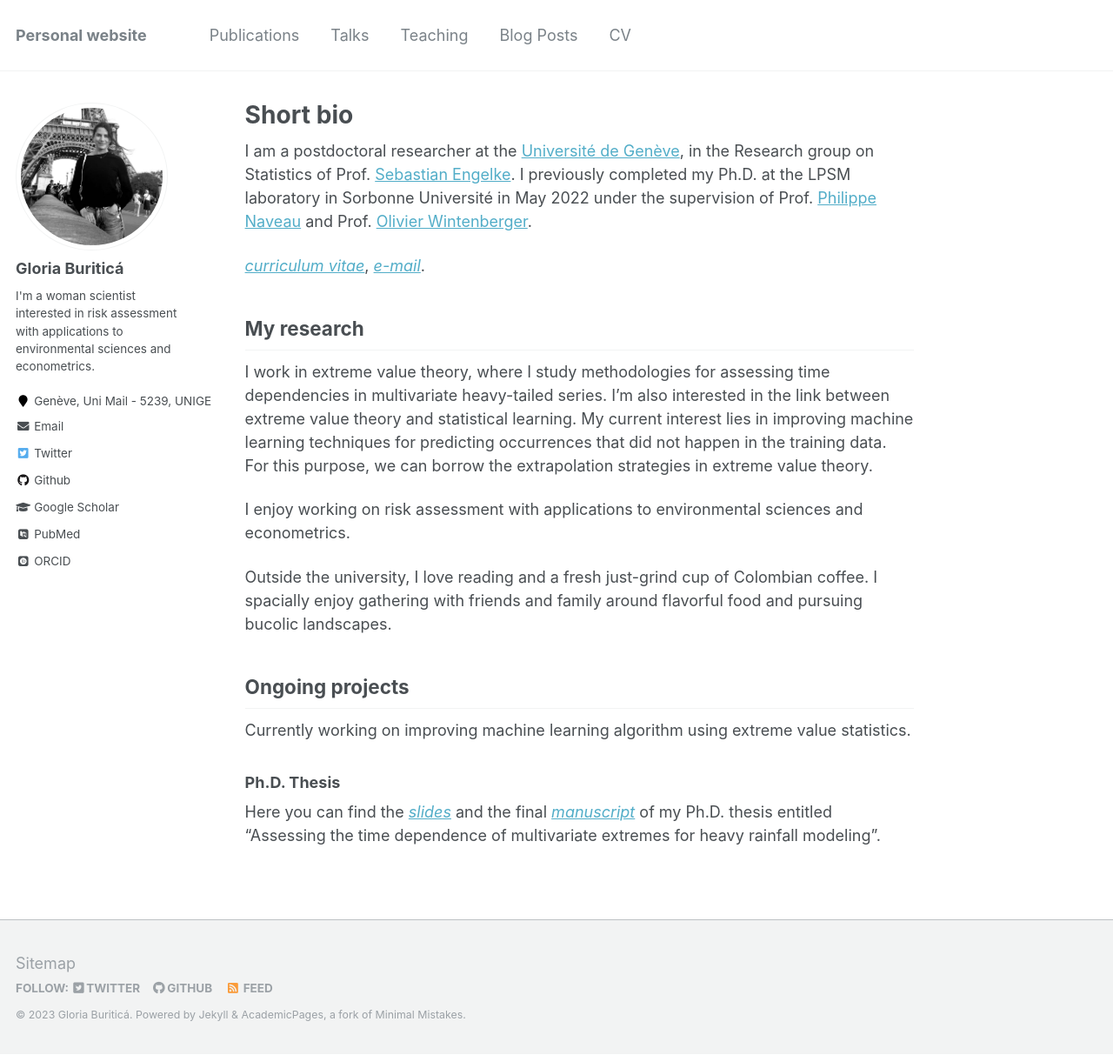
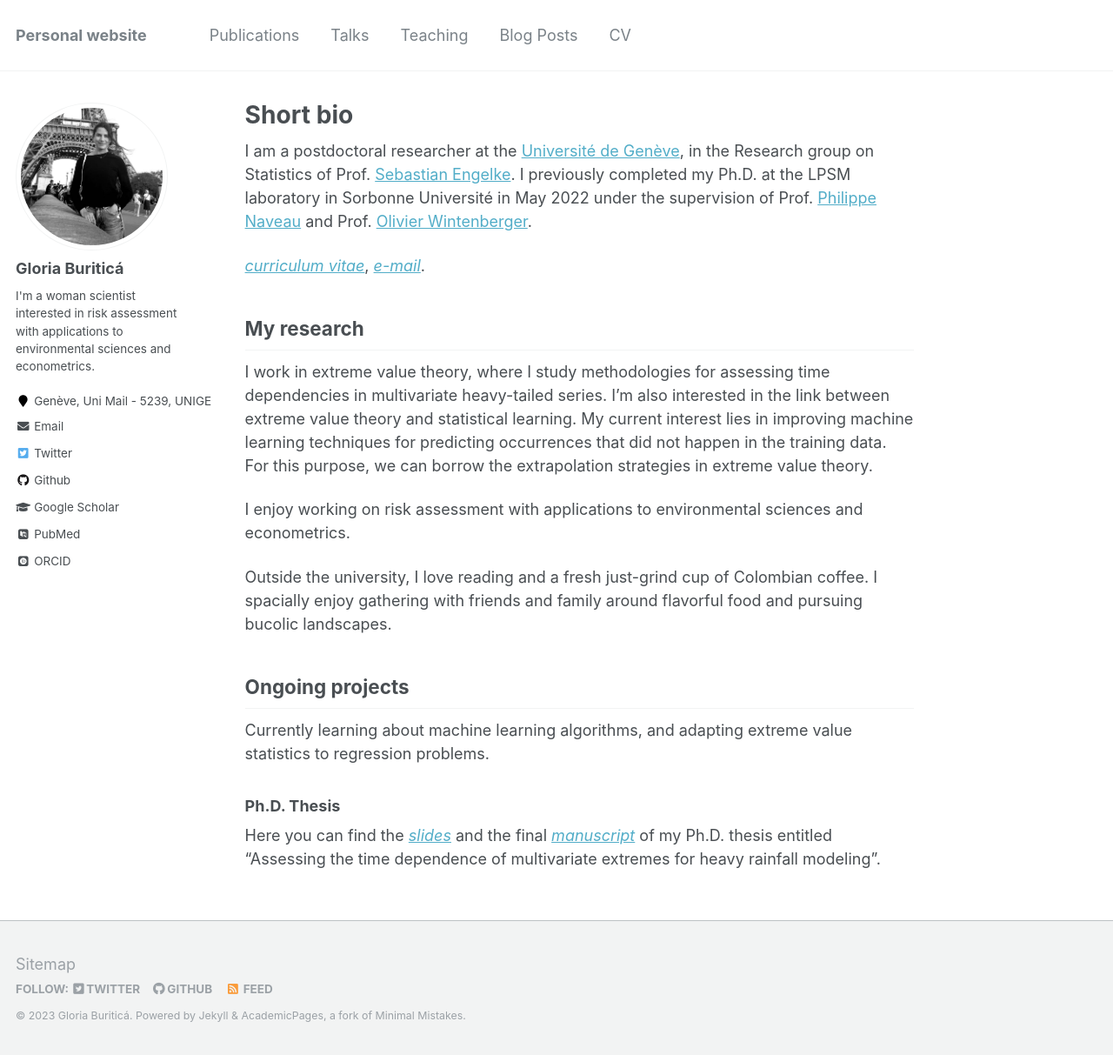
Before and after one commit to GBuritica/GBuritica.github.io, a Jekyll site: the page built from _pages/about.md, in a window 1280 px wide and 1213 px high. Shown: the whole window at 87% size. Built offline with Jekyll 4.4.1, drawn with Linux system fonts in a browser that asks for light colours; some web fonts are replaced.

Commit message:
Update about.md

```diff
--- a/_pages/about.md
+++ b/_pages/about.md
@@ -25,7 +25,7 @@ Outside the university, I love reading and a fresh just-grind cup of Colombian c
 
 ## Ongoing projects
 
-Currently working on improving machine learning algorithm using extreme value statistics.
+Currently learning about machine learning algorithms, and adapting extreme value statistics to regression problems.
 
 ### Ph.D. Thesis
 
```
